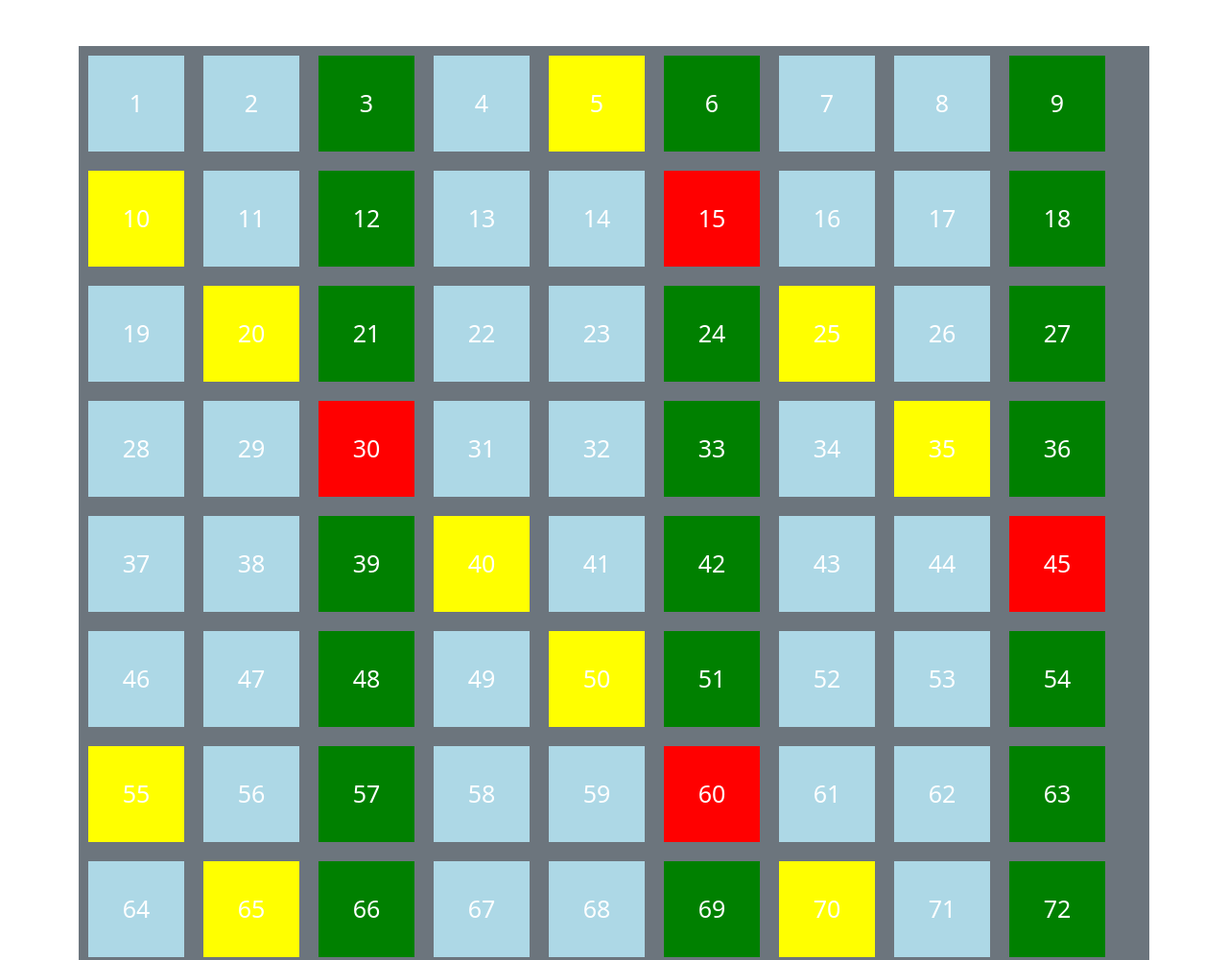
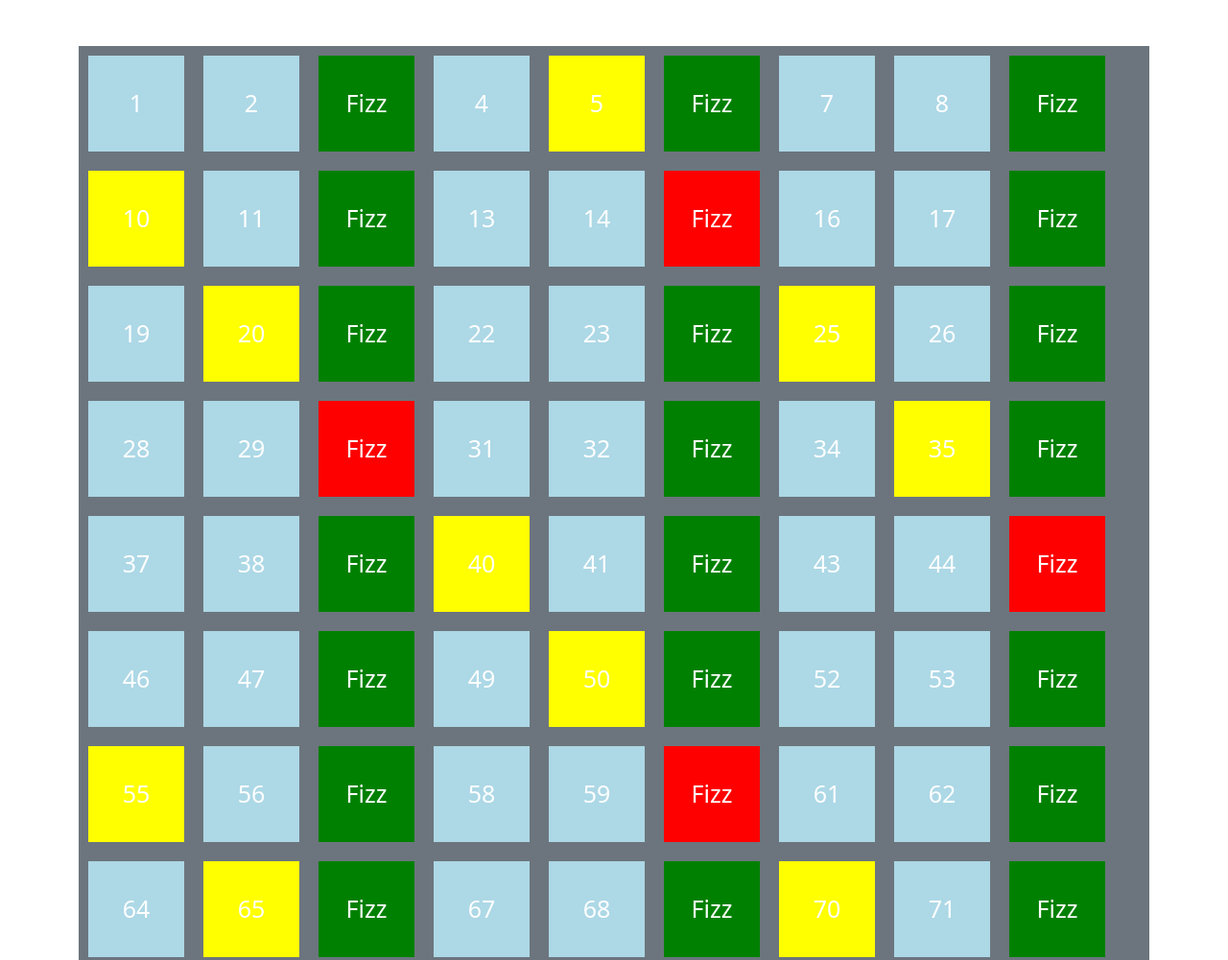
Before and after one commit to Titho93/js-fizzbuzz, a plain HTML site: page index.html in a window 1280 px wide. Shown: the top 1001 px of the page at 96% size. Drawn offline with nearby package versions, Linux system fonts and the light colour scheme.

Commit message:
[edit]Fizz square

```diff
--- a/js/script.js
+++ b/js/script.js
@@ -4,8 +4,10 @@ for(let i = 1; i <= 100; i++){
   square.classList.add('square');
   square.append(i);
 
+
   if(!(i % 3)){
     square.classList.add('green');
+    square.textContent = 'Fizz'
   }
 
   if(!(i % 5)){
```
Also changed, not shown: index.html (+1 -1 lines).
